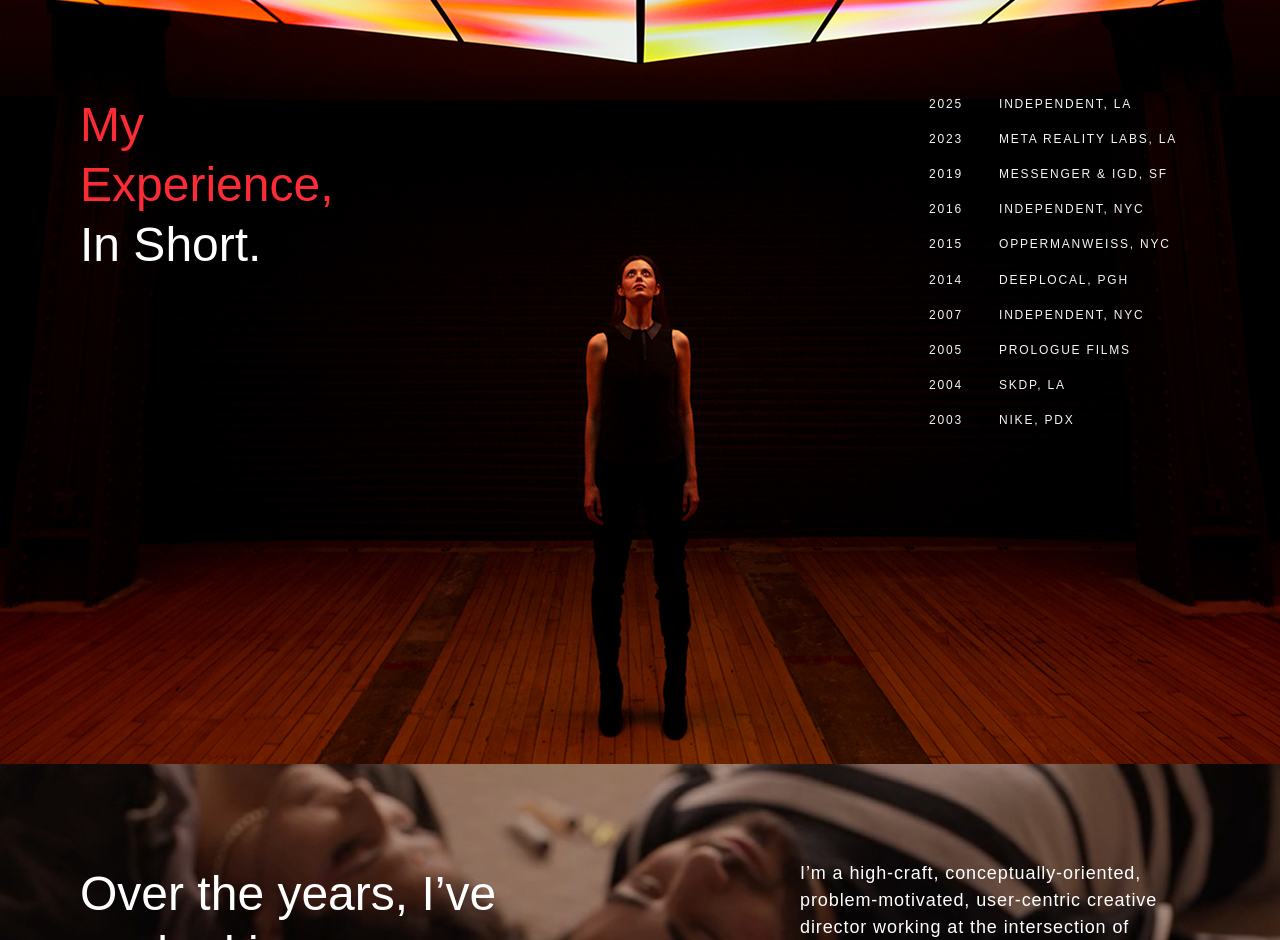
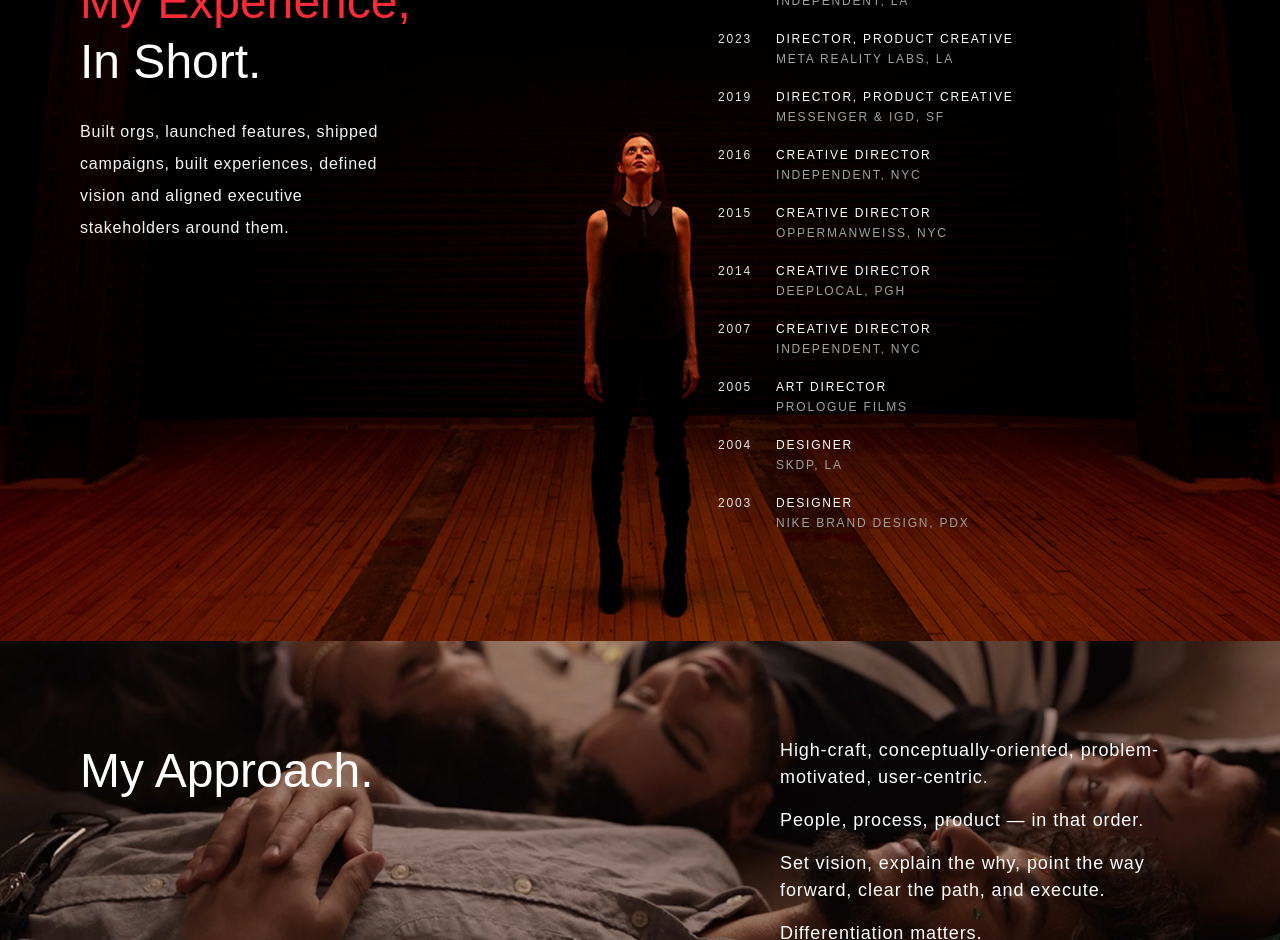
Before and after one commit to gdevaulthill/gfyi, a Next.js app: page /mock in a window 1280 px wide. Shown: the part 1860-2800 px from the top of the page. Built offline with nearby package versions, Linux system fonts and the light colour scheme; a web font is replaced by a local one.

Commit message:
Refresh experience and approach sections

```diff
--- a/app/mock/page.tsx
+++ b/app/mock/page.tsx
@@ -63,16 +63,16 @@ function AnimatedBlock({
 
 export default function MockPage() {
   const experienceEntries = [
-    { year: '2025', detail: 'Independent, LA' },
-    { year: '2023', detail: 'Meta Reality Labs, LA' },
-    { year: '2019', detail: 'Messenger & IGD, SF' },
-    { year: '2016', detail: 'Independent, NYC' },
-    { year: '2015', detail: 'Oppermanweiss, NYC' },
-    { year: '2014', detail: 'Deeplocal, PGH' },
-    { year: '2007', detail: 'Independent, NYC' },
-    { year: '2005', detail: 'Prologue Films' },
-    { year: '2004', detail: 'SKDP, LA' },
-    { year: '2003', detail: 'Nike, PDX' },
+    { year: '2025', title: 'CREATIVE DIRECTOR', company: 'INDEPENDENT, LA' },
+    { year: '2023', title: 'DIRECTOR, PRODUCT CREATIVE', company: 'META REALITY LABS, LA' },
+    { year: '2019', title: 'DIRECTOR, PRODUCT CREATIVE', company: 'MESSENGER & IGD, SF' },
+    { year: '2016', title: 'CREATIVE DIRECTOR', company: 'INDEPENDENT, NYC' },
+    { year: '2015', title: 'CREATIVE DIRECTOR', company: 'OPPERMANWEISS, NYC' },
+    { year: '2014', title: 'CREATIVE DIRECTOR', company: 'DEEPLOCAL, PGH' },
+    { year: '2007', title: 'CREATIVE DIRECTOR', company: 'INDEPENDENT, NYC' },
+    { year: '2005', title: 'ART DIRECTOR', company: 'PROLOGUE FILMS' },
+    { year: '2004', title: 'DESIGNER', company: 'SKDP, LA' },
+    { year: '2003', title: 'DESIGNER', company: 'NIKE BRAND DESIGN, PDX' },
   ]
 
   return (
@@ -135,7 +135,7 @@ export default function MockPage() {
               animate="show"
             >
               <Image
-                src="/header.png"
+                src="/header2.png"
                 alt="Header visual"
                 width={1920}
                 height={1080}
@@ -165,7 +165,7 @@ export default function MockPage() {
           >
             <video
               src="/logo_sequence_06.mp4"
-              className="h-[354px] w-[270px] md:h-[480px] md:w-[330px] rounded-[24px] md:rounded-[40px] object-contain bg-black"
+              className="h-[250px] w-[270px] md:h-[250px] md:w-[330px] rounded-[24px] md:rounded-[40px] object-contain bg-black"
               autoPlay
               muted
               loop
@@ -192,30 +192,43 @@ export default function MockPage() {
           priority
         />
           <div className="px-[34px] md:px-20 lg:px-20 py-0 md:py-0 bg-black md:bg-transparent md:relative md:h-full">
-            <motion.h2
-              className="text-[28px] md:text-[48px] leading-tight max-w-[360px] md:max-w-[420px] mt-16 md:mt-0 md:absolute md:left-0 md:top-[210px] md:pl-[80px] text-left"
-              variants={lineVariant}
-            >
-              <span className="text-red-500 block sm:w-[320px] md:w-[320px]">My Experience,</span>
-              <span className="text-white block sm:w-[320px] md:w-[320px]">In Short.</span>
-            </motion.h2>
             <motion.div
-              className="w-full mt-[10px] md:mt-0 flex flex-col gap-4 text-[8px] leading-[1.4] tracking-[0.15em] uppercase text-neutral-100 md:text-[12px] md:leading-[1.6] md:w-[642px] md:max-w-[642px] md:ml-auto pt-16 md:pt-[210px] md:pb-24 md:pl-[360px]"
+              className="flex flex-col md:flex-row md:items-start gap-10 md:gap-16 md:h-full pt-16 md:pt-[210px] md:pb-24"
               variants={sectionFade}
               initial="hidden"
               whileInView="show"
               viewport={{ once: true, amount: 0.3 }}
             >
-              {experienceEntries.map(({ year, detail }) => (
-                <motion.div
-                  key={year}
-                  className="grid grid-cols-[25px_minmax(0,1fr)] md:grid-cols-[45px_minmax(0,1fr)] gap-x-[20px] md:gap-x-[36px] items-start"
+              <motion.div className="text-left max-w-[250px] md:max-w-[360px] md:pl-[0px]" variants={lineVariant}>
+                <motion.h2 className="text-[28px] md:text-[48px] leading-tight" variants={lineVariant}>
+                  <span className="text-red-500 block">My Experience,</span>
+                  <span className="text-white block">In Short.</span>
+                </motion.h2>
+                <motion.p
+                  className="mt-6 text-[12px] md:text-[16px] leading-[24px] md:leading-[32px] tracking-[0.05em] text-neutral-100 max-w-[320px]"
                   variants={lineVariant}
                 >
-                  <span className="text-right">{year}</span>
-                  <span className="whitespace-pre-line text-left">{detail}</span>
-                </motion.div>
-              ))}
+                  Built orgs, launched features, shipped campaigns, built experiences, defined vision and aligned executive stakeholders around them.
+                </motion.p>
+              </motion.div>
+              <motion.div
+                className="w-full md:max-w-[520px] mt-4 md:mt-0 md:ml-auto flex flex-col gap-5 text-[10px] md:text-[12px] leading-[16px] md:leading-[18px] text-neutral-100"
+                variants={lineVariant}
+              >
+                {experienceEntries.map(({ year, title, company }) => (
+                  <motion.div
+                    key={`${year}-${title}`}
+                    className="grid grid-cols-[32px_minmax(0,1fr)] md:grid-cols-[72px_minmax(0,1fr)] gap-x-[16px] md:gap-x-[24px] items-start"
+                    variants={lineVariant}
+                  >
+                    <span className="text-right font-medium text-neutral-200 uppercase tracking-[0.15em]">{year}</span>
+                    <div className="flex flex-col gap-[2px] uppercase tracking-[0.15em] leading-[16px] md:leading-[18px]">
+                      <span className="text-white">{title}</span>
+                      <span className="text-neutral-400">{company}</span>
+                    </div>
+                  </motion.div>
+                ))}
+              </motion.div>
             </motion.div>
           </div>
         </div>
@@ -243,22 +256,16 @@ export default function MockPage() {
                 className="w-full text-[28px] md:text-[48px] leading-[1.25] text-white text-left max-w-[360px] md:max-w-[540px] bp-min1380:max-w-[647px] md:transform md:translate-y-1"
                 variants={lineVariant}
               >
-                Over the years, I’ve worked in so many different contexts and altitudes, I can now easily translate across them.
+                My Approach.
               </motion.p>
               <motion.div
-                className="w-full text-white text-[12px] md:text-[18px] leading-[1.5] tracking-[0.05em] md:max-w-[400px] md:ml-auto mt-8 md:mt-0 max-w-[261px]"
+                className="w-full text-white text-[12px] md:text-[18px] leading-[1.5] tracking-[0.05em] md:max-w-[400px] md:ml-auto md:-translate-x-[20px] mt-8 md:mt-0 max-w-[261px]"
                 variants={lineVariant}
               >
-                <p>
-                  I’m a high-craft, conceptually-oriented, problem-motivated, user-centric creative director working at the intersection of product, creative, and brand.
-                </p>
-                <p className="mt-4">
-                  I’ve built orgs, launched features, shipped campaigns, defined vision and aligned executive stakeholders around them.
-                </p>
-                <p className="mt-4">
-                  But hey, if that just seemed like a handful of buzzwords crammed together into a couple sentences, try this instead: I lead creative teams in shipping new things that make people feel something and drive business impact at scale.
-                </p>
-                <p className="mt-4">Better?</p>
+                <p>High-craft, conceptually-oriented, problem-motivated, user-centric.</p>
+                <p className="mt-4">People, process, product — in that order.</p>
+                <p className="mt-4">Set vision, explain the why, point the way forward, clear the path, and execute.</p>
+                <p className="mt-4">Differentiation matters.</p>
               </motion.div>
             </motion.div>
           </div>
```
Also changed, not shown: public/header2.png (added).
